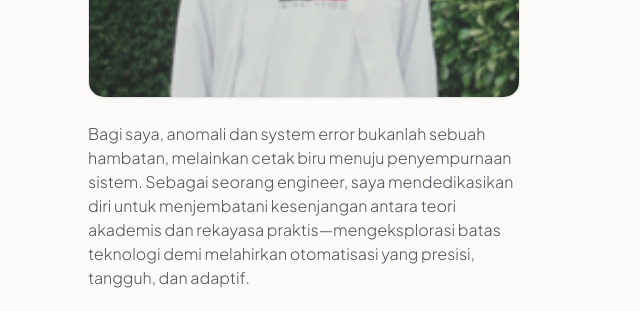
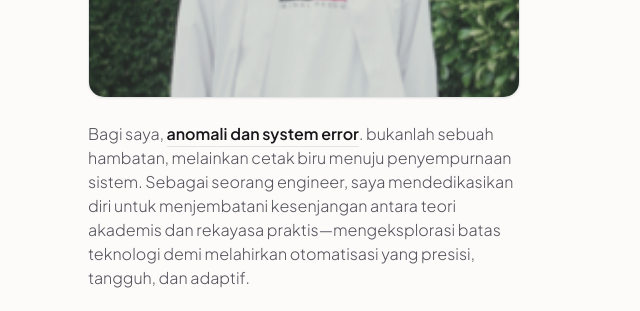
Before and after one commit to rifkimnwr/portofolio, a plain HTML site: page index.html in a window 1280 px wide. Shown: the part 1400-1711 px from the top of the page, without its empty margins (0-640 px from the left). Drawn offline with nearby package versions, Linux system fonts and the light colour scheme.

Commit message:
index.html

```diff
--- a/index.html
+++ b/index.html
@@ -124,7 +124,7 @@
 
             <div class="lg:col-span-7 flex flex-col space-y-6 text-sm sm:text-base font-light text-zinc-600 dark:text-zinc-400 leading-relaxed fade-in">
                 <p>
-                    Bagi saya, anomali dan system error bukanlah sebuah hambatan, melainkan cetak biru menuju penyempurnaan sistem. Sebagai seorang engineer, saya mendedikasikan diri untuk menjembatani kesenjangan antara teori akademis dan rekayasa praktis—mengeksplorasi batas teknologi demi melahirkan otomatisasi yang presisi, tangguh, dan adaptif.
+                    Bagi saya, <strong class="font-semibold text-zinc-900 dark:text-white border-b border-zinc-200 dark:border-zinc-800 pb-0.5">anomali dan system error</strong>. bukanlah sebuah hambatan, melainkan cetak biru menuju penyempurnaan sistem. Sebagai seorang engineer, saya mendedikasikan diri untuk menjembatani kesenjangan antara teori akademis dan rekayasa praktis—mengeksplorasi batas teknologi demi melahirkan otomatisasi yang presisi, tangguh, dan adaptif.
                 </p>
                 <p>
                     Sebagai mahasiswa Vokasi IPB University, saya terlatih untuk langsung mengimplementasikan teori ke dalam modul fungsional. Rasa ingin tahu yang tinggi membawa saya untuk mengeksplorasi ekosistem Linux, konfigurasi server mandiri, arsitektur microcontrollers, hingga otomatisasi industri menggunakan PLC.
```
